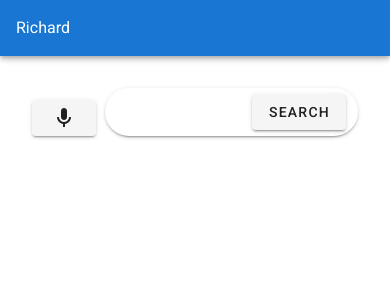
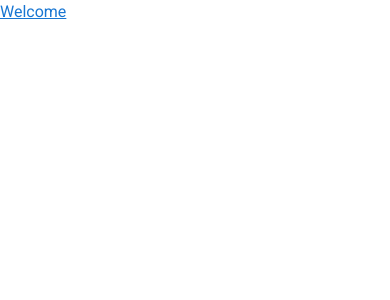
Before and after one commit to DSG-Hack-to-the-future/hackathon-richard-face, a Nuxt app: page / in a window 390 px wide. Shown: the top 300 px of the page. Built offline with nearby package versions, Linux system fonts and the light colour scheme.

Commit message:
Added template main page. Added working microphone to search

```diff
--- a/nuxt.config.js
+++ b/nuxt.config.js
@@ -1,10 +1,16 @@
 export default {
   srcDir: 'src/',
+  components: [
+    "components/"
+  ],
   build: {
-    transpile: ['mdi-vue']
+    transpile: ['mdi-vue'],
   },
+  plugins: [
+    '@/plugins/vuetify.js'
+  ],
   modules: [
       // Simple usage
       '@nuxtjs/vuetify'
-    ]
+  ]
 }
--- a/package.json
+++ b/package.json
@@ -12,5 +12,8 @@
     "nuxt": "2.15.8",
     "sass": "~1.32.0",
     "sass-loader": "^10.0.0"
+  },
+  "dependencies": {
+    "vue-capture": "^0.1.7"
   }
 }
--- a/src/components/Background.vue
+++ b/src/components/Background.vue
@@ -1,7 +1,7 @@
 <template>
   <v-parallax
+    min-height="100%"
     height="100%"
-    width="100%"
     src="https://cdn.vuetifyjs.com/images/parallax/material2.jpg"
   ></v-parallax>
 </template>
--- a/src/components/Listener.vue
+++ b/src/components/Listener.vue
@@ -1,12 +1,18 @@
 <template>
     <v-btn>
-        <v-icon>mdi-microphone</v-icon>
+        <Microphone :requestAccess="true" :mediaType="'audio/webm'">
+            <v-icon slot="record" name="record">mdi-microphone</v-icon>
+        </Microphone>
     </v-btn>
 </template>
 
 <script>
+import { Microphone } from 'vue-capture'
 
 export default {
-    name: "Listener"
+    name: "Listener",
+    components: {
+        Microphone
+    },
 }
 </script>
--- a/src/components/SearchBar.vue
+++ b/src/components/SearchBar.vue
@@ -8,7 +8,6 @@ export default {
   },
   data() {
     return {
-
       errorMessage: "",
       match: [
         v => (v && (new RegExp('^[a-zA-Z0-9\-\ ]+$').test(v))) || "Invalid Search"
@@ -16,16 +15,7 @@ export default {
     }
   },
   methods: {
-    generateSuggestions: function (event) {
-      let temp = []
-      for (let i = 0; i < 5; i++) {
-        temp.push(event + i);
-      }
-
-      this.searchMessages = temp;
-      console.log(this.searchMessages);
-    },
-    submit: function () {
+    submit() {
 
     },
   }
@@ -33,17 +23,15 @@ export default {
 </script>
 
 <template>
-  <v-container id="search-input">
+  <v-container id="search-input" class="fill-height">
     <v-row class="pa-auto ma-5">
       <v-text-field
         class="rounded-pill"
         type="text"
         solo
         clearable
-        :messages="searchMessages"
-        :error-messages="errorMessages"
-        v-on:input="generateSuggestions($event)"
-        v-on:emptied="() => {searchMessages = []; errorMessage = ''}"
+        :error-messages="errorMessage"
+        v-on:emptied="() => {errorMessage = ''}"
         :rules="match"
         required
       >
--- /dev/null
+++ b/src/layouts/default.vue
@@ -0,0 +1,7 @@
+<template>
+    <div>
+        <Nuxt keep-alive>
+
+        </Nuxt>
+    </div>
+</template>
--- a/src/pages/index.vue
+++ b/src/pages/index.vue
@@ -1,36 +1,38 @@
 <template>
   <v-app>
-    <Background />
-    <v-app-bar
-      app
-      color="primary"
-      dark
-    >
-      <div class="d-flex align-center">
-        Richard
-      </div>
-    </v-app-bar>
+    <Transition>
+      <v-main>
+        <NuxtLink color="primary" to="/search">Welcome</NuxtLink>
+      </v-main>
+    </Transition>
 
-    <v-main color="secondary">
-      <SearchBar/>
-    </v-main>
   </v-app>
 </template>
 
 <script>
-import SearchBar from '../components/SearchBar.vue'
-import Background from '../components/Background.vue';
+
 
 export default {
   name: 'Richard',
+  components: {
+  },
 
-  components: {
-    SearchBar,
-    Background
-},
+  data() {
+    return {
 
-  data: () => ({
-    //
-  }),
+    }
+  },
+
+
 };
 </script>
+
+<style>
+  .v-enter-active {
+    transition: opacity 0.5s ease;
+  }
+
+  .v-enter-from {
+    opacity: 0;
+  }
+</style>
--- /dev/null
+++ b/src/pages/search.vue
@@ -0,0 +1,50 @@
+<template>
+  <v-app>
+    <v-app-bar
+      app
+    >
+      <NuxtLink to="/" class="d-flex align-center">
+        Richard
+      </NuxtLink>
+
+      <v-btn @click="toggleTheme" text rounded>Toggle Theme</v-btn>
+    </v-app-bar>
+
+    <Background />
+    <v-main>
+
+      <v-container fluid>
+        <v-row>
+          <v-col>
+            <SearchBar />
+          </v-col>
+        </v-row>
+      </v-container>
+
+    </v-main>
+
+  </v-app>
+</template>
+
+<script>
+  import Background from '../components/Background.vue';
+  import SearchBar from '../components/SearchBar.vue'
+
+
+  export default {
+
+    name: 'Search',
+    components: {
+      Background,
+      SearchBar
+    },
+    methods: {
+      toggleTheme() {
+        this.$vuetify.theme.dark = !this.$vuetify.theme.dark
+        console.log(this.$vuetify.theme.themes.dark)
+      }
+    }
+
+
+  };
+</script>
--- a/src/plugins/vuetify.js
+++ b/src/plugins/vuetify.js
@@ -1,14 +1,14 @@
-import Vue from 'vue';
-import Vuetify from 'vuetify/lib';
+import Vue from 'vue'
+import Vuetify from 'vuetify'
 import 'vuetify/dist/vuetify.min.css'
 
-Vue.use(Vuetify);
+Vue.use(Vuetify)
 
-const vuetify = new Vuetify({
+const opts = {
     theme: {
         themes: {
             dark: {
-                primary: "#085a4a",
+                primary: "#085A4A",
                 secondary: "#f26422",
                 accent: '#e98f3a',
                 anchor: "#8c8e91",
@@ -18,7 +18,8 @@ const vuetify = new Vuetify({
                 warning: '#FFC107',
             }
         },
+        dark: true
     }
-});
+}
 
-export default vuetify;
+export default new Vuetify(opts)
```
Also changed, not shown: 2 other files (tests, documents, lock files or other folders).
